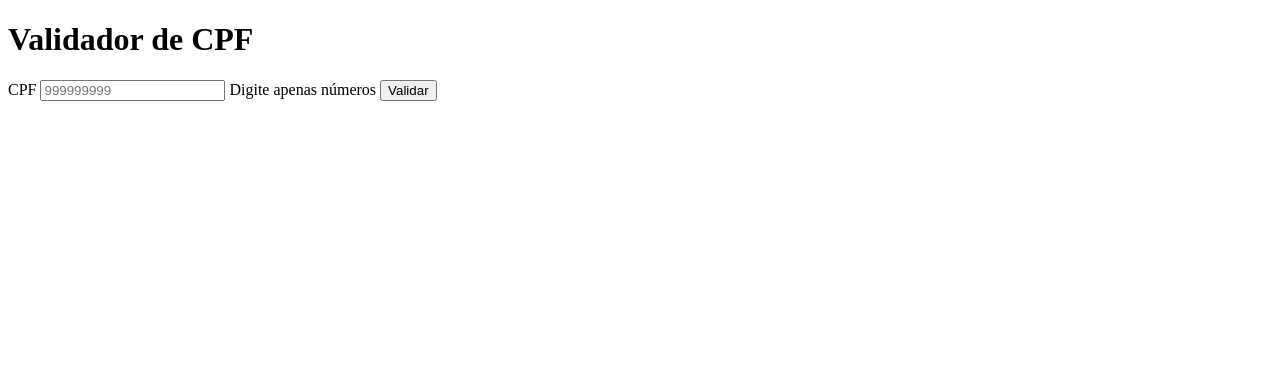
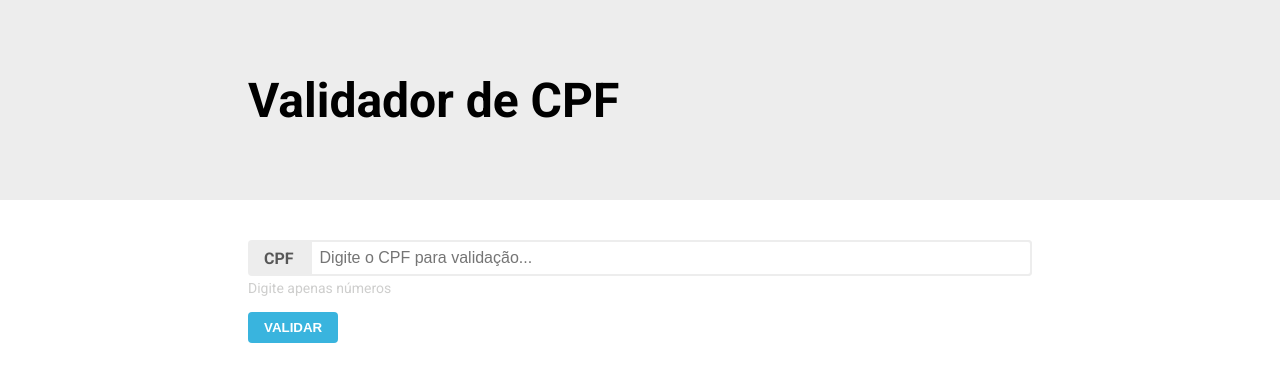
Before and after one commit to edclenildo/validador-cpf, a plain HTML site: page index.html in a window 1280 px wide. Drawn offline with Linux system fonts and the light colour scheme.

Commit message:
Fez a estilização da página

```diff
--- a/index.html
+++ b/index.html
@@ -4,16 +4,28 @@
         <meta charset="utf-8">
         <title>Validador de CPF</title>
         <meta name="viewport" content="width=device-width, initial-scale=1.0">
+        <link rel="stylesheet" href="style.css">
+        <link rel="preconnect" href="https://fonts.googleapis.com">
+        <link rel="preconnect" href="https://fonts.gstatic.com" crossorigin>
+        <link href="https://fonts.googleapis.com/css2?family=Roboto:wght@400;500;700&display=swap" rel="stylesheet">
     </head>
 
-    <body>
-        <h1>Validador de CPF</h1>
+    <body class="l-body">
+        <header class="l-header">
+            <div class="c-container l-header__container">
+                <h1 class="c-title">Validador de CPF</h1>
+            </div>
+        </header>
 
-        <form>
-            <label for="cpf">CPF</label>
-            <input type="text" required placeholder = "999999999" maxlength="10">
-            <span>Digite apenas números</span>
-            <button>Validar</button>
-        </form>
+        <div class="c-container">
+            <form class="c-form">
+                <div class="c-form__input">
+                    <label class="c-form__label" for="cpf">CPF</label>
+                    <input class="c-form__field" type="text" id="cpf" required placeholder = "Digite o CPF para validação..." maxlength="10">
+                </div>
+                <span class="c-form__warning" >Digite apenas números</span>
+                <button class="c-button">Validar</button>
+            </form>
+        </div>
     </body>
 </html>
--- a/style.css
+++ b/style.css
@@ -0,0 +1,84 @@
+* {
+    box-sizing: border-box;
+}
+
+.l-body {
+    margin: 0;
+    padding: 0;
+    font-family: Roboto;
+}
+
+.c-container {
+    max-width: 800px;
+    margin: 0 auto;
+    padding-left: 8px;
+    padding-right: 8px;
+}
+
+.l-header {
+    background-color: #ededed;
+    height: 200px;
+    align-items: center;
+    text-align: left;
+}
+
+.l-header__container {
+    display: flex;
+    align-items: center;
+    height: 100%;
+}
+
+.c-title {
+    font-size: 3rem;
+    margin: 0;
+}
+
+.c-form {
+    display: flex;
+    flex-direction: column;
+    align-items: flex-start;
+    padding-top: 40px;
+}
+
+.c-form__input {
+   background-color: #ededed;
+   display: flex;
+   align-items: center;
+   border-radius: 4px;
+   height: 36px;
+   width: 100%;
+
+}
+
+.c-form__label {
+    color: rgb(87, 87, 87);
+    font-weight: bold;
+    padding: 0 16px;
+}
+
+.c-form__field {
+ width: 100%;
+ height: 100%;
+ border: 2px solid #ededed;
+ border-radius: 0 4px 4px 0;
+ padding: 8px;
+ font-size: 1rem;
+}
+
+.c-form__warning {
+    color: #cececd;
+    font-size: .875rem;
+    margin-top: 4px;
+    margin-bottom: 16px;
+}
+
+.c-button {
+    background-color: #39b4de;
+    border-radius: 4px;
+    border: none;
+    color: #fff;
+    font-weight: bold;
+    text-transform: uppercase;
+    padding: 8px 16px;
+    cursor: pointer;
+}
```
